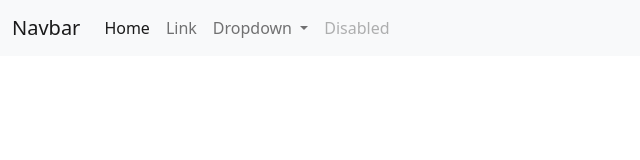
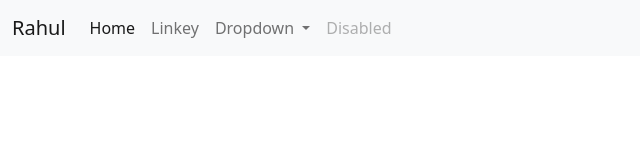
Before and after one commit to rahulkc96/Sample-Repository, a plain HTML site: page index.html in a window 1280 px wide. Shown: the full height of the page, 0-640 px from the left. Drawn offline with nearby package versions, Linux system fonts and the light colour scheme.

Commit message:
Commit in branch1

```diff
--- a/index.html
+++ b/index.html
@@ -13,7 +13,7 @@
   <body>
     <nav class="navbar navbar-expand-lg navbar-light bg-light">
       <div class="container-fluid">
-        <a class="navbar-brand" href="#">Navbar</a>
+        <a class="navbar-brand" href="#">Rahul</a>
         <button class="navbar-toggler" type="button" data-bs-toggle="collapse" data-bs-target="#navbarSupportedContent" aria-controls="navbarSupportedContent" aria-expanded="false" aria-label="Toggle navigation">
           <span class="navbar-toggler-icon"></span>
         </button>
@@ -23,7 +23,7 @@
               <a class="nav-link active" aria-current="page" href="#">Home</a>
             </li>
             <li class="nav-item">
-              <a class="nav-link" href="#">Link</a>
+              <a class="nav-link" href="#">Linkey</a>
             </li>
             <li class="nav-item dropdown">
               <a class="nav-link dropdown-toggle" href="#" id="navbarDropdown" role="button" data-bs-toggle="dropdown" aria-expanded="false">
```
